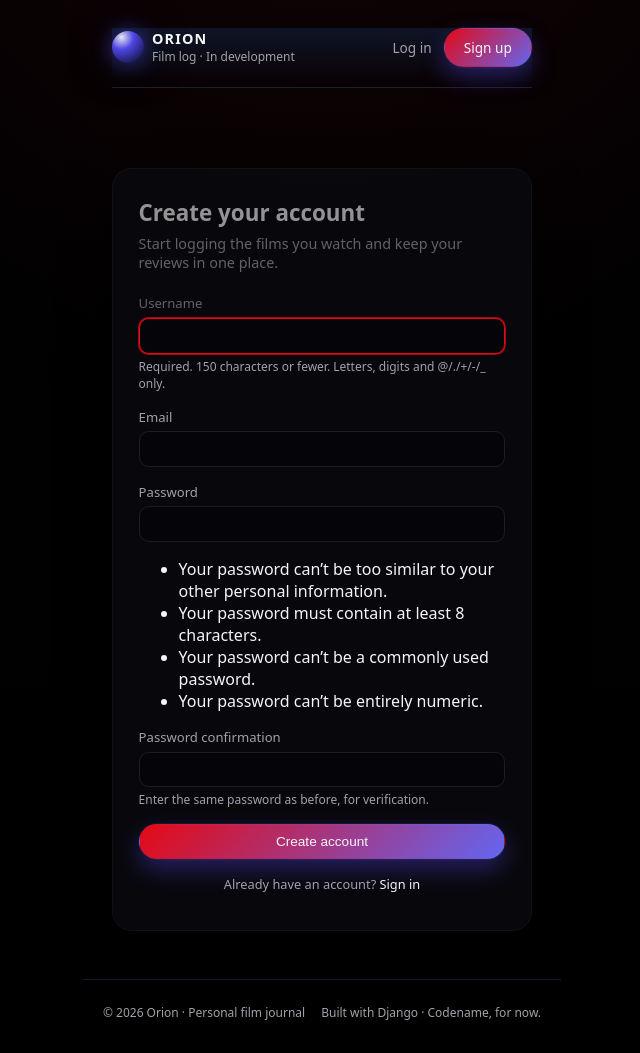
After one commit to jbahrenburg/Orion, a Django app: page /signup/ in a window 1280 px wide. The commit adds this page. Shown: the whole page, without its empty margins (318-958 px from the left). Run offline with Django 5.2, Linux system fonts and the light colour scheme.

Commit message:
Add login and signup pages as well as base html template

```diff
--- /dev/null
+++ b/core/forms.py
@@ -0,0 +1,28 @@
+from django import forms
+from django.contrib.auth.forms import UserCreationForm, AuthenticationForm
+from django.contrib.auth.models import User
+
+
+class SignUpForm(UserCreationForm):
+    email = forms.EmailField(required=True)
+
+    class Meta:
+        model = User
+        fields = ("username", "email", "password1", "password2")
+
+    def __init__(self, *args, **kwargs):
+        super().__init__(*args, **kwargs)
+        # Add a shared CSS class to all fields
+        for field in self.fields.values():
+            field.widget.attrs.update({
+                "class": "form-input",
+            })
+
+
+class LoginForm(AuthenticationForm):
+    def __init__(self, *args, **kwargs):
+        super().__init__(*args, **kwargs)
+        for field in self.fields.values():
+            field.widget.attrs.update({
+                "class": "form-input",
+            })
--- a/core/static/core/styles.css
+++ b/core/static/core/styles.css
@@ -333,3 +333,108 @@ a {
         flex-direction: column;
     }
 }
+
+/* AUTH LAYOUT */
+
+.auth-layout {
+    max-width: 420px;
+    margin: 0 auto;
+    padding-top: 3rem;
+}
+
+.auth-card {
+    background: rgba(15, 15, 21, 0.96);
+    border-radius: 1.2rem;
+    border: 1px solid var(--border);
+    padding: 1.8rem 1.6rem 1.5rem;
+    box-shadow: 0 26px 50px rgba(0, 0, 0, 0.85);
+}
+
+.auth-title {
+    font-size: 1.4rem;
+    margin: 0 0 0.35rem;
+}
+
+.auth-subtitle {
+    margin: 0 0 1.4rem;
+    font-size: 0.9rem;
+    color: var(--muted);
+}
+
+/* FORM ELEMENTS */
+
+.form-field {
+    margin-bottom: 1rem;
+}
+
+.form-label {
+    display: block;
+    font-size: 0.82rem;
+    margin-bottom: 0.35rem;
+    color: var(--muted);
+}
+
+.form-input {
+    width: 100%;
+    padding: 0.55rem 0.6rem;
+    border-radius: 0.6rem;
+    border: 1px solid var(--border);
+    background: #050509;
+    color: var(--text);
+    font-size: 0.9rem;
+}
+
+.form-input:focus {
+    outline: none;
+    border-color: var(--accent);
+    box-shadow:
+        0 0 0 1px rgba(229, 9, 20, 0.7),
+        0 0 0 9999px rgba(0, 0, 0, 0.4);
+}
+
+.form-hint {
+    margin: 0.25rem 0 0;
+    font-size: 0.75rem;
+    color: var(--muted);
+}
+
+.field-error {
+    margin: 0.25rem 0 0;
+    font-size: 0.75rem;
+    color: #f97373;
+}
+
+.form-errors {
+    margin-bottom: 1rem;
+    padding: 0.6rem 0.7rem;
+    border-radius: 0.6rem;
+    background: rgba(127, 29, 29, 0.35);
+    border: 1px solid rgba(248, 113, 113, 0.6);
+    font-size: 0.78rem;
+}
+
+.form-actions {
+    margin-top: 0.75rem;
+}
+
+.btn-full {
+    width: 100%;
+    justify-content: center;
+}
+
+.auth-switch {
+    margin-top: 1rem;
+    font-size: 0.8rem;
+    color: var(--muted);
+    text-align: center;
+}
+
+.auth-switch a {
+    color: var(--text);
+    font-weight: 500;
+}
+
+.nav-user {
+    font-size: 0.8rem;
+    color: var(--muted);
+}
--- /dev/null
+++ b/core/templates/base.html
@@ -0,0 +1,44 @@
+{% load static %}
+<!DOCTYPE html>
+<html lang="en">
+<head>
+    <meta charset="UTF-8">
+    <title>{% block title %}Orion · Film Journal{% endblock %}</title>
+    <meta name="viewport" content="width=device-width, initial-scale=1">
+    <link rel="stylesheet" href="{% static 'core/styles.css' %}">
+</head>
+<body>
+<div class="page">
+    <!-- NAVBAR -->
+    <header class="nav">
+        <div class="nav-left">
+            <div class="logo-orb"></div>
+            <div class="brand">
+                <div class="brand-title">ORION</div>
+                <div class="brand-subtitle">Film log · In development</div>
+            </div>
+        </div>
+        <div class="nav-actions">
+            {% if request.user.is_authenticated %}
+                <span class="nav-user">
+                    {{ request.user.username }}
+                </span>
+                <a href="{% url 'account_logout' %}" class="btn btn-outline">Sign out</a>
+            {% else %}
+                <a href="{% url 'account_login' %}" class="nav-link">Log in</a>
+                <a href="{% url 'account_signup' %}" class="btn btn-primary">Sign up</a>
+            {% endif %}
+        </div>
+    </header>
+
+    <main class="main">
+        {% block content %}{% endblock %}
+    </main>
+</div>
+
+<footer class="footer">
+    <span>© {{ year|default:"2026" }} Orion · Personal film journal</span>
+    <span>Built with Django · Codename, for now.</span>
+</footer>
+</body>
+</html>
--- /dev/null
+++ b/core/templates/core/signup.html
@@ -0,0 +1,51 @@
+{% extends "base.html" %}
+
+{% block title %}Sign up · Orion{% endblock %}
+
+{% block content %}
+<section class="auth-layout">
+    <div class="auth-card">
+        <h1 class="auth-title">Create your account</h1>
+        <p class="auth-subtitle">
+            Start logging the films you watch and keep your reviews in one place.
+        </p>
+
+        {% if form.non_field_errors %}
+            <div class="form-errors">
+                {% for error in form.non_field_errors %}
+                    <p>{{ error }}</p>
+                {% endfor %}
+            </div>
+        {% endif %}
+
+        <form method="post" novalidate>
+            {% csrf_token %}
+            {% for field in form %}
+                <div class="form-field">
+                    <label class="form-label" for="{{ field.id_for_label }}">
+                        {{ field.label }}
+                    </label>
+                    {{ field }}
+                    {% if field.help_text %}
+                        <p class="form-hint">{{ field.help_text|safe }}</p>
+                    {% endif %}
+                    {% for error in field.errors %}
+                        <p class="field-error">{{ error }}</p>
+                    {% endfor %}
+                </div>
+            {% endfor %}
+
+            <div class="form-actions">
+                <button type="submit" class="btn btn-primary btn-full">
+                    Create account
+                </button>
+            </div>
+        </form>
+
+        <p class="auth-switch">
+            Already have an account?
+            <a href="{% url 'account_login' %}">Sign in</a>
+        </p>
+    </div>
+</section>
+{% endblock %}
--- a/core/views.py
+++ b/core/views.py
@@ -1,5 +1,51 @@
 from django.shortcuts import render
+from django.contrib import messages
+from django.contrib.auth import login as auth_login, logout as auth_logout
+from django.contrib.auth.decorators import login_required
+from django.shortcuts import render, redirect
+
+from .forms import SignUpForm, LoginForm
 
 # Create your views here.
 def landing_page(request):
     return render(request, "core/landing.html")
+
+def signup(request):
+    if request.user.is_authenticated:
+        return redirect("landing")
+
+    if request.method == "POST":
+        form = SignUpForm(request.POST)
+        if form.is_valid():
+            user = form.save()
+            auth_login(request, user)
+            messages.success(request, "Welcome! Your account has been created.")
+            return redirect("landing")
+    else:
+        form = SignUpForm()
+
+    return render(request, "core/signup.html", {"form": form})
+
+
+def login_view(request):
+    if request.user.is_authenticated:
+        return redirect("landing")
+
+    if request.method == "POST":
+        form = LoginForm(request, data=request.POST)
+        if form.is_valid():
+            user = form.get_user()
+            auth_login(request, user)
+            messages.success(request, "Signed in successfully.")
+            return redirect("landing")
+    else:
+        form = LoginForm(request)
+
+    return render(request, "core/login.html", {"form": form})
+
+
+@login_required
+def logout_view(request):
+    auth_logout(request)
+    messages.info(request, "You’ve been signed out.")
+    return redirect("landing")
--- a/orion/urls.py
+++ b/orion/urls.py
@@ -16,9 +16,14 @@ Including another URLconf
 """
 from django.contrib import admin
 from django.urls import path
-from core.views import landing_page
+
+from core import views as core_views
 
 urlpatterns = [
     path('admin/', admin.site.urls),
-    path("", landing_page, name="landing")
+    path("", core_views.landing_page, name="landing"),
+
+    path("signup/", core_views.signup, name="account_signup"),
+    path("login/", core_views.login_view, name="account_login"),
+    path("logout/", core_views.logout_view, name="account_logout"),
 ]
```
Also changed, not shown: core/templates/core/landing.html (+22 -52 lines), core/templates/core/login.html (added, +51 -0 lines), db.sqlite3.
